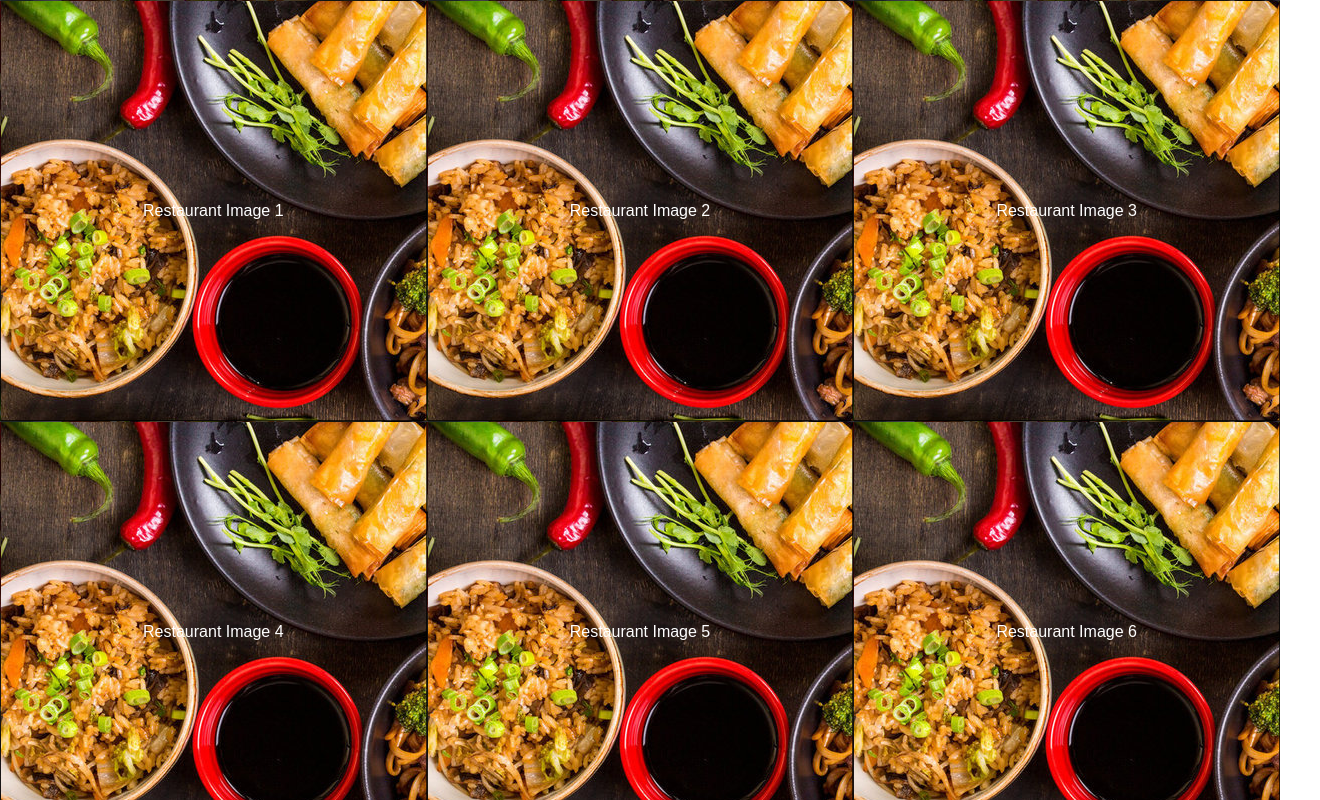
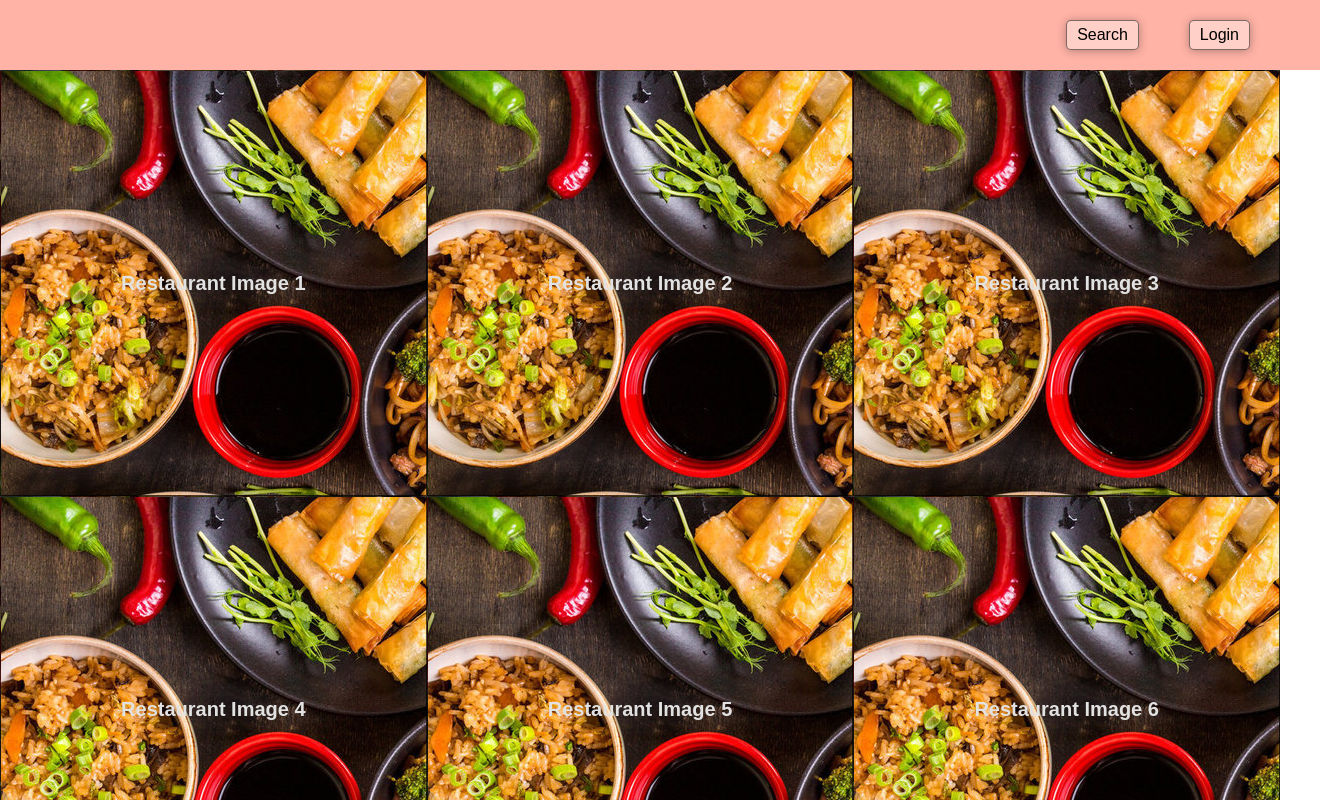
Before and after one commit to calvinyhu/shmack, a React app: page / in a window 1280 px wide. Shown: the top 800 px of the page, 1320 px wide, since content can reach past the window. Built offline with nearby package versions, Linux system fonts and the light colour scheme.

Commit message:
Added toolbar and navigation items.

```diff
--- /dev/null
+++ b/src/components/Navigation/NavigationItems/NavigationItem/NavigationItem.css
@@ -0,0 +1,22 @@
+.NavigationItem {
+    margin: 0 50px 0 0;
+    list-style: none;
+    display: inline-block;
+}
+
+.NavigationItem a {
+    background: rgb(255, 208, 200);
+    color: black;
+    padding: 5px 10px;
+    border: 1px solid rgba(0, 0, 0, 0.5);
+    border-radius: 5px;
+    text-decoration: none;
+    box-shadow: 0px 1px 10px 0px rgba(0, 0, 0, 0.3);
+    display: block;
+}
+
+.NavigationItem a:hover {
+    background: rgb(163, 124, 117);
+    color: white;
+    transition: 250ms;
+}
--- /dev/null
+++ b/src/components/Navigation/NavigationItems/NavigationItem/NavigationItem.js
@@ -0,0 +1,11 @@
+import React from 'react'
+
+import classes from './NavigationItem.css'
+
+const navigationItem = (props) => (
+    <li className={classes.NavigationItem}>
+        <a href='/'>{props.name}</a>
+    </li>
+)
+
+export default navigationItem
--- /dev/null
+++ b/src/components/Navigation/NavigationItems/NavigationItems.css
@@ -0,0 +1,5 @@
+.NavigationItems {
+    padding: 0;
+    margin: 0;
+    text-align: right;
+}
--- /dev/null
+++ b/src/components/Navigation/NavigationItems/NavigationItems.js
@@ -0,0 +1,13 @@
+import React from 'react'
+
+import classes from './NavigationItems.css'
+import NavigationItem from './NavigationItem/NavigationItem'
+
+const navigationItems = (props) => (
+    <ul className={classes.NavigationItems}>
+        <NavigationItem name="Search"/>
+        <NavigationItem name="Login"/>
+    </ul>
+)
+
+export default navigationItems
--- /dev/null
+++ b/src/components/Navigation/Toolbar/Toolbar.css
@@ -0,0 +1,7 @@
+.Toolbar {
+    background: rgb(255, 179, 166);
+    display: inline-block;
+    padding: 20px;
+    margin: 0;
+    width: 100%;
+}
--- /dev/null
+++ b/src/components/Navigation/Toolbar/Toolbar.js
@@ -0,0 +1,16 @@
+import React from 'react'
+
+import classes from './Toolbar.css'
+import NavigationItems from '../NavigationItems/NavigationItems';
+
+const toolbar = () => {
+    return (
+        <header className={classes.Toolbar}>
+            <nav>
+                <NavigationItems />
+            </nav>
+        </header>
+    )
+}
+
+export default toolbar
--- a/src/containers/Restaurants/Restaurants.css
+++ b/src/containers/Restaurants/Restaurants.css
@@ -13,8 +13,16 @@
 
 .RestaurantsGridItem {
     background-image: url('../../assets/Placeholders/585be1aa1600002400bdf2a6.jpeg');
-    color: white;
+    color: rgb(226, 226, 226);
+    font-weight: bold;
+    font-size: 20px;
     /* TODO: Padding issue, avoid hard code later*/
     padding: 47% 0;
-    border: 1px solid rgba(0, 0, 0, 0.726);
+    border: 1px solid rgba(0, 0, 0, 0.7);
 }
+
+.RestaurantsGridItem:hover {
+    background-blend-mode: color;
+    background-color: rgba(0, 0, 0, 0.5);
+    transition: 250ms;
+}
--- a/src/hoc/Layout/Layout.js
+++ b/src/hoc/Layout/Layout.js
@@ -1,6 +1,7 @@
 import React, { Component } from 'react'
 
 import Auxiliary from '../Auxiliary/Auxiliary'
+import Toolbar from '../../components/Navigation/Toolbar/Toolbar'
 
 // @Layout holds the different pages or views of the app and will keep either a
 // persistent toolbar or sidedrawer for user navigation.
@@ -8,7 +9,7 @@ class Layout extends Component {
     render() {
         return (
             <Auxiliary>
-                {/* Toolbar */}
+                <Toolbar />
                 <main>
                     {this.props.children}
                 </main>
```
